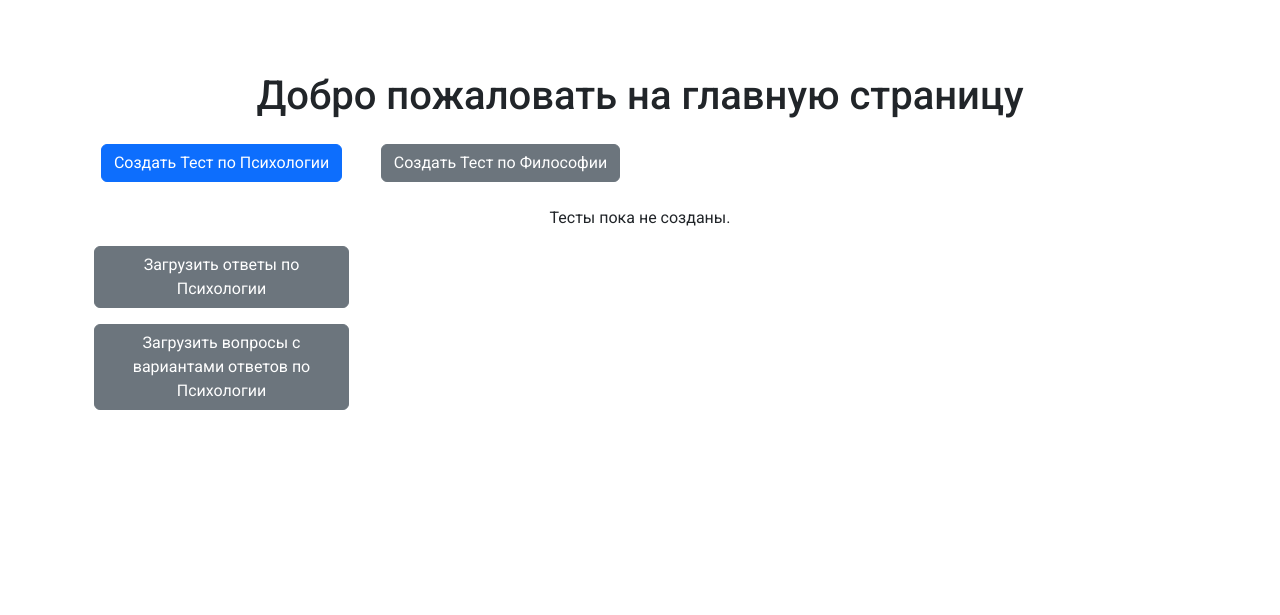
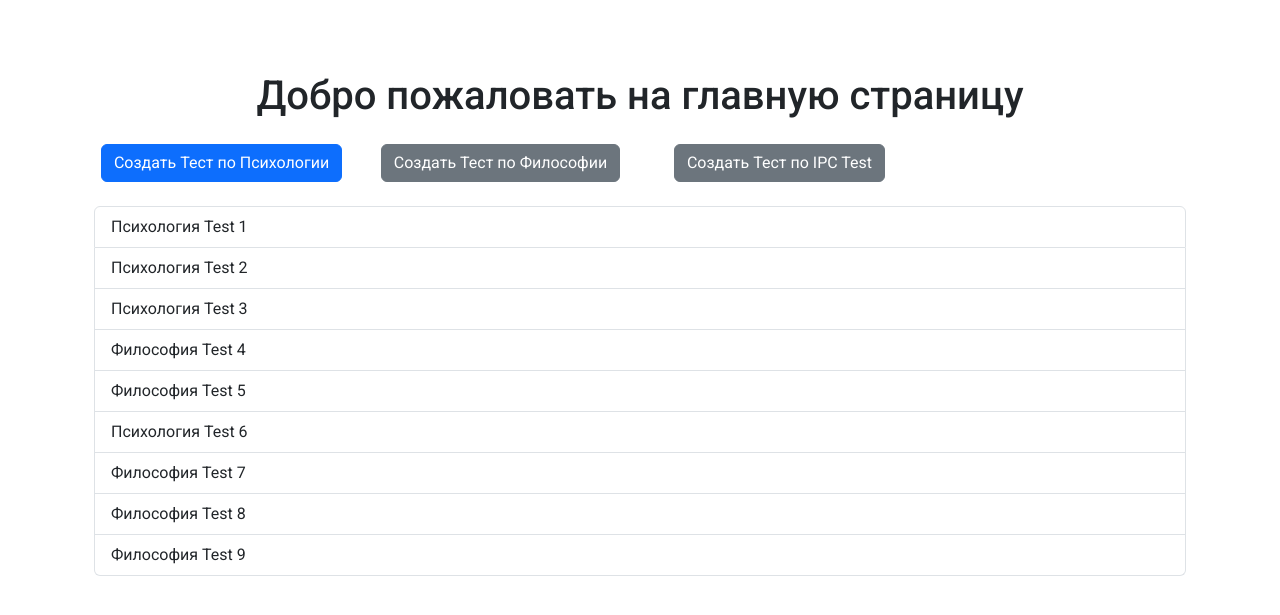
Before and after one commit to MGzyzz/exams_test, a Django app: page / in a window 1280 px wide. Shown: the part 56-671 px from the top of the page. Run offline with Django 4.2, Linux system fonts and the light colour scheme; data comes from the database, SQL or seed files in the repository; data that the repository does not hold is empty.

Commit message:
Добавил новый модуль для тестов по предмету ВвП

```diff
--- a/tests_for_exams/admin.py
+++ b/tests_for_exams/admin.py
@@ -13,6 +13,7 @@ class AnswerOptionAdmin(admin.ModelAdmin):
 class QuestionOptionAdmin(admin.ModelAdmin):
     list_display = ('id', 'text')
     list_filter = ('id',)
+    search_fields = ('text',)
 
 
 class CorrectAnswerOptionAdmin(admin.ModelAdmin):
--- a/tests_for_exams/models/answerOption.py
+++ b/tests_for_exams/models/answerOption.py
@@ -1,10 +1,10 @@
 from django.db import models
 from tests_for_exams.models.question import Question
-
 
 class AnswerOption(models.Model):
     question = models.ForeignKey(Question, on_delete=models.CASCADE, related_name='answer_options')
     text = models.TextField()
+    image = models.ImageField(upload_to='answer_images/', blank=True, null=True)  # Путь к сохранению изображений
 
     def __str__(self):
         return self.text
--- a/tests_for_exams/templates/home.html
+++ b/tests_for_exams/templates/home.html
@@ -4,6 +4,9 @@
     <div class="container mt-4">
         <h1 class="text-center mb-4">Добро пожаловать на главную страницу</h1>
 
+
+
+        {% if tests %}
             <div class="text-center mb-4">
                 <div class="row align-items-center">
                     <div class="col-md-3">
@@ -13,10 +16,12 @@
                         <a href="{% url 'generate_philosophy_questions' %}" class="btn btn-secondary">Создать Тест по
                             Философии</a>
                     </div>
+                    <div class="col-md-3">
+                        <a href="{% url 'generate_ipc' %}" class="btn btn-secondary">Создать Тест по
+                            IPC Test</a>
                     </div>
                 </div>
-
-        {% if tests %}
+            </div>
             <div class="list-group">
                 {% for test in tests %}
                     <a href="{% url 'test_detail' test.id %}" class="list-group-item list-group-item-action">
@@ -24,16 +29,33 @@
                     </a>
                 {% endfor %}
             </div>
+{#            <div class="row mt-3">#}
+{#                <div class="col-md-3">#}
+{#                    <a href="{% url 'answer_docx' %}" class="btn btn-secondary">Загрузить ответы по Психологии</a>#}
+{#                    <a href="{% url 'question_and_answer' %}" class="btn btn-secondary mt-3">Загрузить вопросы с#}
+{#                        вариантами#}
+{#                        ответов по Психологии</a>#}
+{##}
+{#                </div>#}
+{#            </div>#}
+{#            <div class="row mt-3">#}
+{#                <div class="col-md-3">#}
+{#                    <a href="{% url 'answer_docx' %}" class="btn btn-secondary">Загрузить ответы по Философии</a>#}
+{#                    <a href="{% url 'question_and_answer' %}" class="btn btn-secondary mt-3">Загрузить вопросы с#}
+{#                        вариантами#}
+{#                        ответов по Философии</a>#}
+{##}
+{#                </div>#}
+{#                <div class="col-md-3">#}
+{#                    <a href="{% url 'answer_docx' %}" class="btn btn-secondary">Загрузить ответы по Философии</a>#}
+{#                    <a href="{% url 'question_and_answer' %}" class="btn btn-secondary mt-3">Загрузить вопросы с#}
+{#                        вариантами#}
+{#                        ответов по Математическому Анализу</a>#}
+{##}
+{#                </div>#}
+{#            </div>#}
         {% else %}
             <p class="text-center">Тесты пока не созданы.</p>
         {% endif %}
-        <div class="row mt-3">
-            <div class="col-md-3">
-                <a href="{% url 'answer_docx' %}" class="btn btn-secondary">Загрузить ответы по Психологии</a>
-                <a href="{% url 'question_and_answer' %}" class="btn btn-secondary mt-3">Загрузить вопросы с вариантами
-                    ответов по Психологии</a>
-
-            </div>
-        </div>
     </div>
 {% endblock %}
--- a/tests_for_exams/urls.py
+++ b/tests_for_exams/urls.py
@@ -7,10 +7,11 @@ urlpatterns = [
     path('create_answer', QuestionListView.as_view(), name='questions_list'),
     path('generate/', GenerateTestView.as_view(), name='generate_questions'),
     path('generate_philosophy_test/', GeneratePhilosophyTestView.as_view(), name='generate_philosophy_questions'),
+    path('generate_ipc_test/', GenerateIPCTestView.as_view(), name='generate_ipc'),
     path('test/<int:pk>/', TestDetailView.as_view(), name='test_detail'),
     path('test_result/<int:test_id>/', TestResultView.as_view(), name='test_result'),
     path('submit_test/<int:test_id>/', SubmitTestView.as_view(), name='submit_test'),
     path('generate_docx/<int:test_id>/', generate_docx, name='generate_docx'),
     path('answer_docx', generate_docx_with_correct_answers_by_subject, name='answer_docx'),
-    path('answer_docx', generate_docx_with_questions_and_answers, name='question_and_answer'),
+    path('answer_docx_and_questions/', generate_docx_with_questions_and_answers, name='question_and_answer'),
 ]
--- a/tests_for_exams/views.py
+++ b/tests_for_exams/views.py
@@ -1,11 +1,11 @@
-import random
-
+from random import shuffle
 from django.http import HttpResponse
+from django.urls import reverse_lazy
 from docx import Document
 from django.contrib import messages
 from django.shortcuts import redirect
 from django.views import View
-from django.views.generic import ListView, TemplateView, DetailView
+from django.views.generic import ListView, TemplateView, DetailView, DeleteView
 from random import sample
 
 from tests_for_exams.models import Question, AnswerOption, CorrectAnswer, Test, UserAnswer, Subject
@@ -54,7 +54,12 @@ class GenerateTestView(View):
         all_questions = Question.objects.filter(subject=psychology_subject).exclude(id__in=used_question_ids)
 
         questions_count = min(30, all_questions.count())
+
+        # Выбираем случайные вопросы
         selected_questions = sample(list(all_questions), questions_count)
+
+        # Перемешиваем выбранные вопросы
+        shuffle(selected_questions)
 
         test_name = "Психология Test {}".format(Test.objects.count() + 1)
         test = Test.objects.create(name=test_name)
@@ -75,6 +80,18 @@ class GeneratePhilosophyTestView(View):
 
         return redirect('home')
 
+
+class GenerateIPCTestView(View):
+    def get(self, request, *args, **kwargs):
+        # Получение объекта предмета "Философия"
+        philosophy_subject = Subject.objects.get(name="IPC")
+
+        questions = Question.objects.filter(subject=philosophy_subject).order_by('?')[:30]
+
+        test = Test.objects.create(name="IPC Test {}".format(Test.objects.count() + 1))
+        test.questions.add(*questions)
+
+        return redirect('home')
 
 class TestDetailView(DetailView):
     model = Test
@@ -104,9 +121,16 @@ class TestResultView(TemplateView):
     def get_context_data(self, **kwargs):
         context = super(TestResultView, self).get_context_data(**kwargs)
         test_id = self.kwargs['test_id']
-        user_answers = UserAnswer.objects.filter(user=self.request.user, question__test=test_id)
+        test = Test.objects.get(id=test_id)
+        test_questions_ids = test.questions.values_list('id', flat=True)
 
-        total_questions = Test.objects.get(id=test_id).questions.count()
+        # Фильтрация ответов пользователя, которые относятся к вопросам из конкретного теста
+        user_answers = UserAnswer.objects.filter(
+            user=self.request.user,
+            question__id__in=test_questions_ids
+        )
+
+        total_questions = test.questions.count()
         correct_answers_count = 0
 
         questions_with_answers = []
@@ -175,13 +199,12 @@ def generate_docx_with_correct_answers_by_subject(request, subject_name='Psychol
     return response
 
 
-def generate_docx_with_questions_and_answers(request, subject_name='Psychology'):
+def generate_docx_with_questions_and_answers(request, subject_name='Philosophy'):
     document = Document()
     document.add_heading(f'Список Вопросов и Ответов по Предмету: {subject_name}', 0)
-
+    print(document)
     # Fetch the subject by name
     subject = Subject.objects.get(name=subject_name)
-
     # Fetch questions related to the subject
     questions = Question.objects.filter(subject=subject)
     for question in questions:
@@ -200,3 +223,8 @@ def generate_docx_with_questions_and_answers(request, subject_name='Psychology')
     document.save(response)
 
     return response
+
+
+class DeleteTestView(DeleteView):
+    model = Test
+    success_url = reverse_lazy('home')
```
Also changed, not shown: tests_for_exams/fixtures/dump.json, tests_for_exams/migrations/0006_answeroption_image.py (added). Lines whose indentation alone changed are shown as unchanged.
